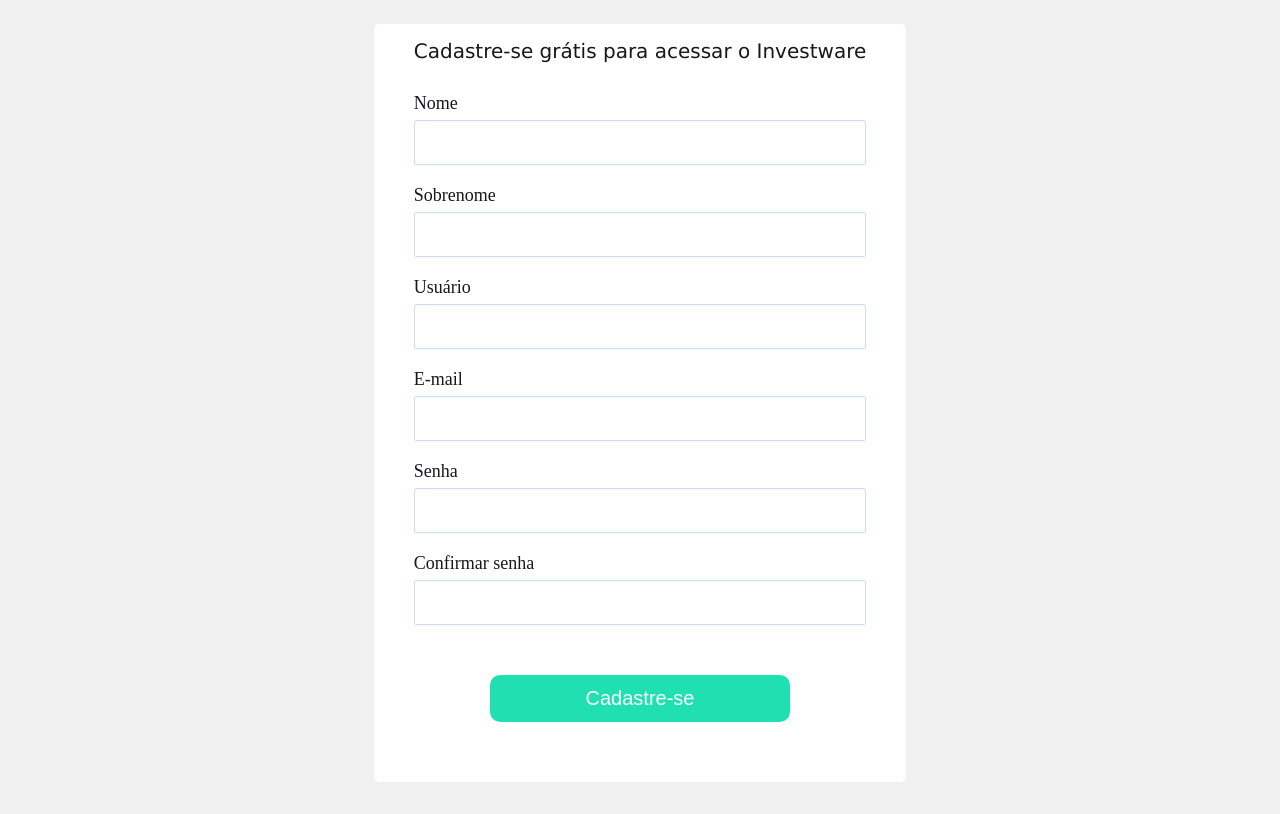
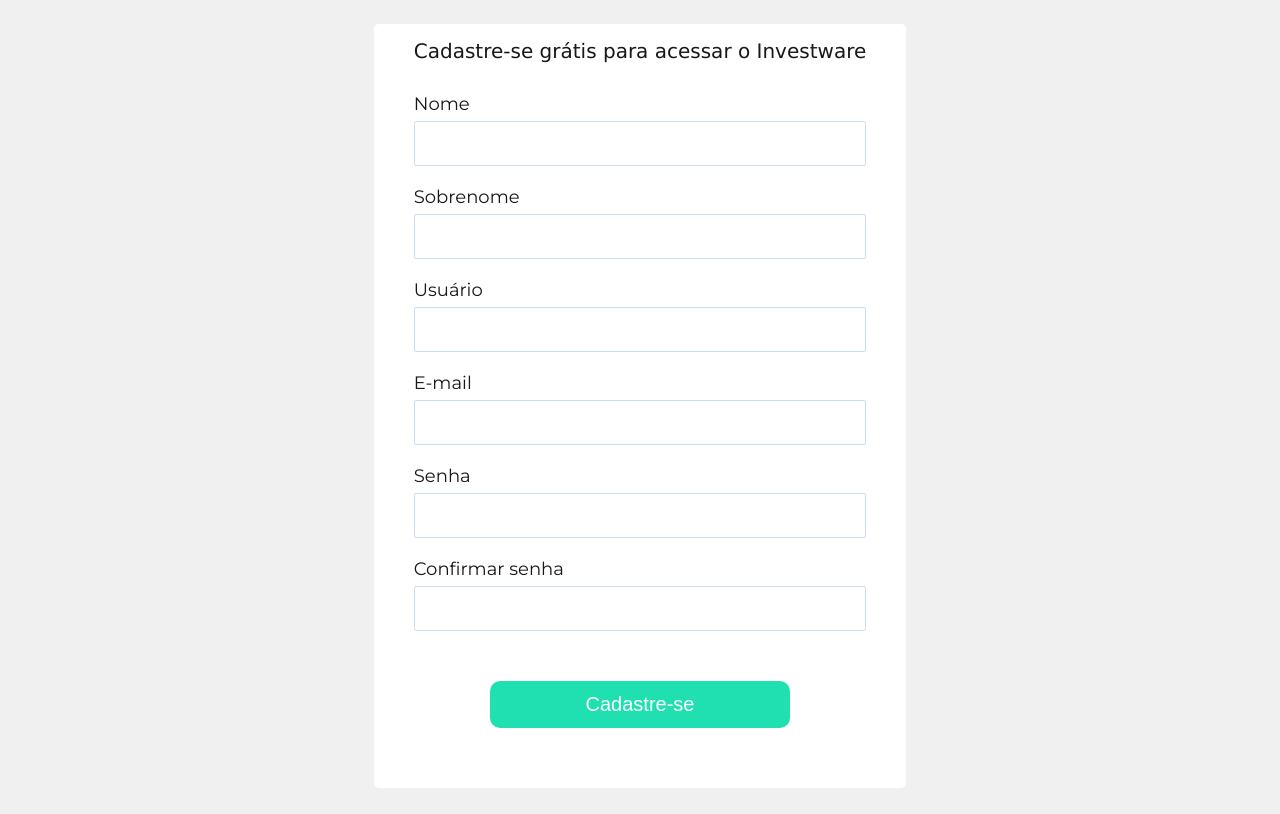
Before and after one commit to HenriqueEstanislau/InvestwareSimplifiedVersion, a plain HTML site: page SingUp/SingUp.html in a window 1280 px wide. Shown: the part 86-900 px from the top of the page. Drawn offline with Linux system fonts and the light colour scheme.

Commit message:
Update SingUp.css

```diff
--- a/SingUp/SingUp.css
+++ b/SingUp/SingUp.css
@@ -1,3 +1,4 @@
+@import url('https://fonts.googleapis.com/css2?family=Montserrat&family=Roboto&display=swap');
 * {
     box-sizing: border-box;
     margin: 0;
```
